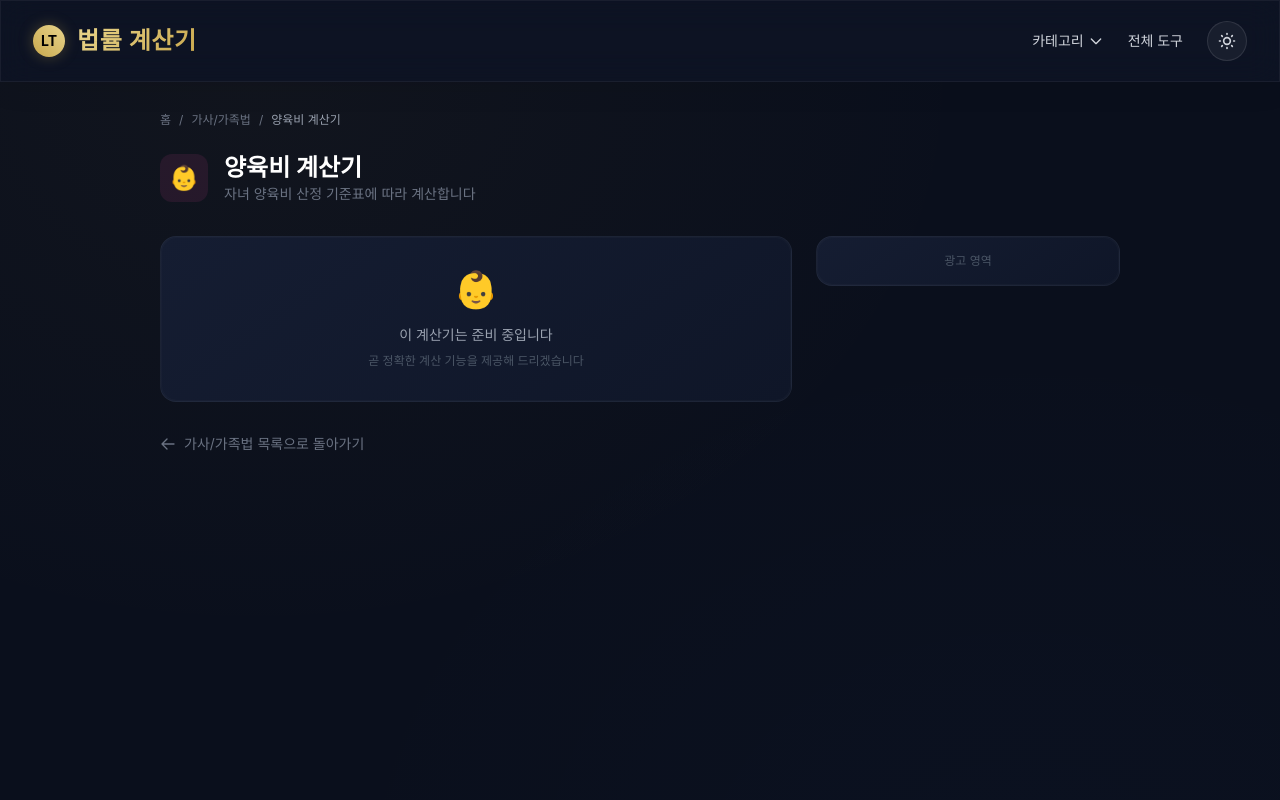
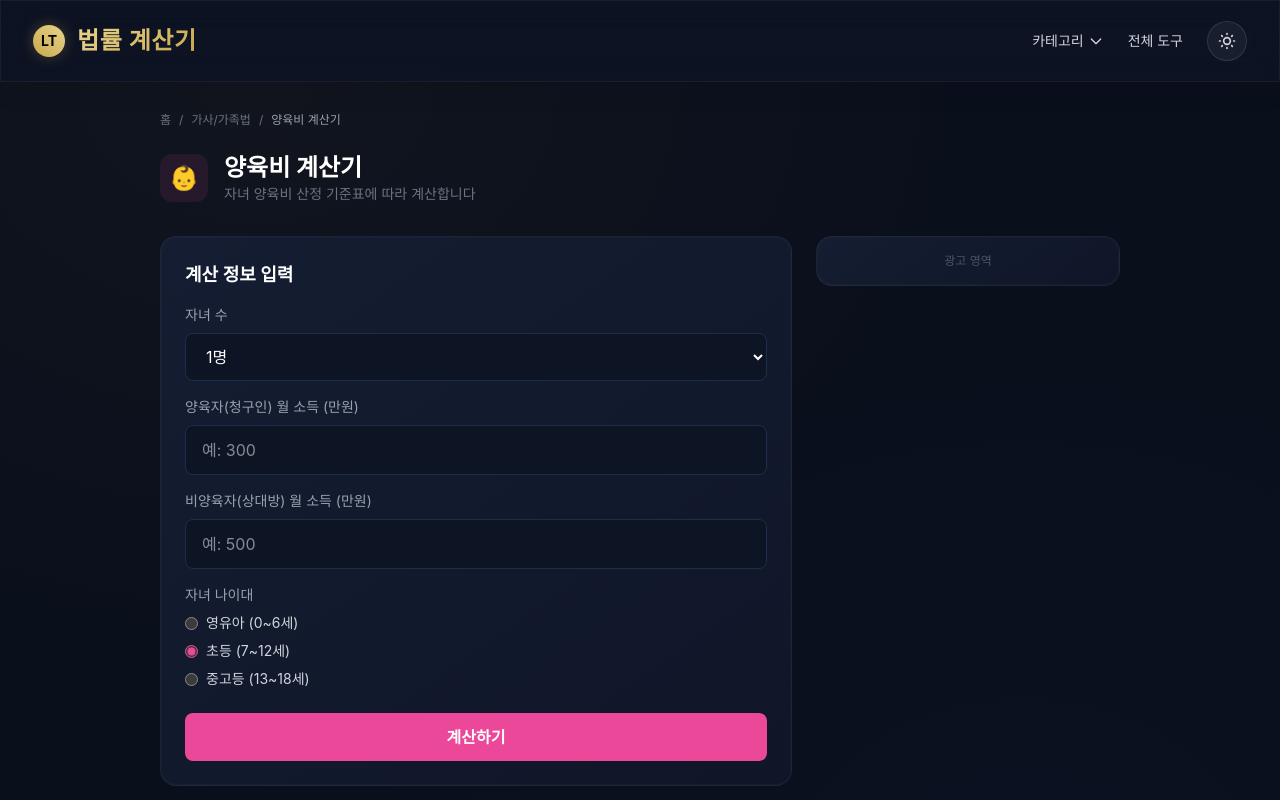
Before and after one commit to SublimerNJ/law-calc, a Next.js app: page /tools/family/child-support in a window 1280 px wide. Shown: the top 800 px of the page. Built offline with nearby package versions, Linux system fonts and the light colour scheme; a web font is replaced by a local one.

Commit message:
feat(03-01): add child support calculator (양육비 계산기)
- 2026 양육비산정기준표 with income brackets and multi-child discount
- Age factor adjustment and proportional noncustodial share
- Legal basis: 민법 제833조, 서울가정법원 양육비산정기준표(2026)

```diff
--- /dev/null
+++ b/src/app/tools/family/child-support/page.tsx
@@ -0,0 +1,216 @@
+'use client';
+
+import { useState } from 'react';
+import CalculatorLayout from '@/components/ui/CalculatorLayout';
+import { TOOLS, CATEGORIES } from '@/lib/tools-data';
+
+const tool = TOOLS.find(t => t.id === 'child-support')!;
+const category = CATEGORIES.find(c => c.id === 'family')!;
+
+type ChildCount = '1' | '2' | '3';
+type AgeGroup = 'infant' | 'elementary' | 'teen';
+
+function getBasePerChild(combinedIncome: number): number {
+  // combinedIncome in 만원
+  if (combinedIncome < 200) return 400_000;
+  if (combinedIncome < 400) return 600_000;
+  if (combinedIncome < 600) return 800_000;
+  if (combinedIncome < 800) return 1_000_000;
+  if (combinedIncome < 1000) return 1_200_000;
+  if (combinedIncome < 1500) return 1_400_000;
+  return 1_600_000;
+}
+
+function getMultiChildTotal(childCount: ChildCount, basePerChild: number): number {
+  switch (childCount) {
+    case '1': return basePerChild * 1.0;
+    case '2': return basePerChild * 1.8;
+    case '3': return basePerChild * 2.4;
+  }
+}
+
+function getAgeFactor(age: AgeGroup): number {
+  switch (age) {
+    case 'infant': return 0.9;
+    case 'elementary': return 1.0;
+    case 'teen': return 1.1;
+  }
+}
+
+interface ChildSupportResult {
+  monthlyTotal: number;
+  noncustodialPayment: number;
+  custodialPayment: number;
+  combinedIncome: number;
+  noncustodialShare: number;
+}
+
+function calculateChildSupport(
+  childCount: ChildCount,
+  custodialIncome: number,
+  noncustodialIncome: number,
+  ageGroup: AgeGroup,
+): ChildSupportResult {
+  const combinedIncome = custodialIncome + noncustodialIncome;
+  const basePerChild = getBasePerChild(combinedIncome);
+  const totalBase = getMultiChildTotal(childCount, basePerChild);
+  const ageFactor = getAgeFactor(ageGroup);
+  const monthlyTotal = Math.floor(totalBase * ageFactor);
+
+  const noncustodialShare = combinedIncome > 0
+    ? noncustodialIncome / combinedIncome
+    : 0.5;
+
+  const noncustodialPayment = Math.floor(monthlyTotal * noncustodialShare);
+  const custodialPayment = monthlyTotal - noncustodialPayment;
+
+  return { monthlyTotal, noncustodialPayment, custodialPayment, combinedIncome, noncustodialShare };
+}
+
+function formatNumber(n: number): string {
+  return n.toLocaleString('ko-KR');
+}
+
+const CHILD_COUNT_LABELS: Record<ChildCount, string> = {
+  '1': '1명',
+  '2': '2명',
+  '3': '3명 이상',
+};
+
+const AGE_LABELS: Record<AgeGroup, string> = {
+  infant: '영유아 (0~6세)',
+  elementary: '초등 (7~12세)',
+  teen: '중고등 (13~18세)',
+};
+
+export default function ChildSupportPage() {
+  const [childCount, setChildCount] = useState<ChildCount>('1');
+  const [custodialIncome, setCustodialIncome] = useState('');
+  const [noncustodialIncome, setNoncustodialIncome] = useState('');
+  const [ageGroup, setAgeGroup] = useState<AgeGroup>('elementary');
+  const [result, setResult] = useState<ChildSupportResult | null>(null);
+
+  const handleCalculate = () => {
+    const ci = parseInt(custodialIncome, 10);
+    const ni = parseInt(noncustodialIncome, 10);
+    if (isNaN(ci) || isNaN(ni) || ci < 0 || ni < 0) return;
+    setResult(calculateChildSupport(childCount, ci, ni, ageGroup));
+  };
+
+  return (
+    <CalculatorLayout tool={tool} category={category}>
+      <div className="premium-card p-6 mb-4">
+        <h2 className="text-lg font-semibold text-white mb-4">계산 정보 입력</h2>
+
+        <div className="mb-4">
+          <label className="block text-sm text-gray-400 mb-2">자녀 수</label>
+          <select
+            value={childCount}
+            onChange={e => setChildCount(e.target.value as ChildCount)}
+            className="w-full bg-[#0d1424] border border-[#1e2d4a] rounded-lg px-4 py-3 text-white focus:border-[#3b82f6] focus:outline-none"
+          >
+            {(Object.entries(CHILD_COUNT_LABELS) as [ChildCount, string][]).map(([key, label]) => (
+              <option key={key} value={key}>{label}</option>
+            ))}
+          </select>
+        </div>
+
+        <div className="mb-4">
+          <label className="block text-sm text-gray-400 mb-2">양육자(청구인) 월 소득 (만원)</label>
+          <input
+            type="number"
+            inputMode="numeric"
+            min="0"
+            value={custodialIncome}
+            onChange={e => setCustodialIncome(e.target.value)}
+            placeholder="예: 300"
+            className="w-full bg-[#0d1424] border border-[#1e2d4a] rounded-lg px-4 py-3 text-white focus:border-[#3b82f6] focus:outline-none"
+          />
+        </div>
+
+        <div className="mb-4">
+          <label className="block text-sm text-gray-400 mb-2">비양육자(상대방) 월 소득 (만원)</label>
+          <input
+            type="number"
+            inputMode="numeric"
+            min="0"
+            value={noncustodialIncome}
+            onChange={e => setNoncustodialIncome(e.target.value)}
+            placeholder="예: 500"
+            className="w-full bg-[#0d1424] border border-[#1e2d4a] rounded-lg px-4 py-3 text-white focus:border-[#3b82f6] focus:outline-none"
+          />
+        </div>
+
+        <div className="mb-6">
+          <label className="block text-sm text-gray-400 mb-2">자녀 나이대</label>
+          <div className="flex flex-col gap-2">
+            {(Object.entries(AGE_LABELS) as [AgeGroup, string][]).map(([key, label]) => (
+              <label key={key} className="flex items-center gap-2 cursor-pointer">
+                <input
+                  type="radio"
+                  name="ageGroup"
+                  checked={ageGroup === key}
+                  onChange={() => setAgeGroup(key)}
+                  className="accent-[#ec4899]"
+                />
+                <span className="text-sm text-gray-300">{label}</span>
+              </label>
+            ))}
+          </div>
+        </div>
+
+        <button
+          onClick={handleCalculate}
+          className="w-full py-3 rounded-lg font-semibold text-white transition-opacity hover:opacity-90"
+          style={{ backgroundColor: category.color }}
+        >
+          계산하기
+        </button>
+      </div>
+
+      {result !== null && (
+        <div className="premium-card p-6">
+          <h2 className="text-lg font-semibold text-white mb-4">계산 결과</h2>
+
+          <div className="mb-4">
+            <p className="text-sm text-gray-400 mb-1">월 양육비</p>
+            <p className="text-2xl font-bold" style={{ color: category.color }}>
+              {formatNumber(result.monthlyTotal)}원
+            </p>
+          </div>
+
+          <div className="mb-4">
+            <p className="text-sm text-gray-400 mb-1">비양육자 부담분</p>
+            <p className="text-lg text-white">
+              {formatNumber(result.noncustodialPayment)}원 ({(result.noncustodialShare * 100).toFixed(1)}%)
+            </p>
+          </div>
+
+          <div className="mb-4">
+            <p className="text-sm text-gray-400 mb-1">양육자 부담분</p>
+            <p className="text-lg text-white">
+              {formatNumber(result.custodialPayment)}원 ({((1 - result.noncustodialShare) * 100).toFixed(1)}%)
+            </p>
+          </div>
+
+          <div className="mb-4">
+            <p className="text-sm text-gray-400 mb-1">합산 소득</p>
+            <p className="text-lg text-white">{formatNumber(result.combinedIncome)}만원</p>
+          </div>
+
+          <div className="mt-4 pt-4 border-t border-[#1e2d4a]">
+            <p className="text-xs text-gray-500">
+              법적 근거: 민법 제833조, 서울가정법원 양육비산정기준표(2026)
+            </p>
+          </div>
+
+          <div className="mt-3">
+            <p className="text-xs text-gray-500">
+              본 계산기는 참고용이며, 실제 법원 결정과 다를 수 있습니다.
+            </p>
+          </div>
+        </div>
+      )}
+    </CalculatorLayout>
+  );
+}
```
